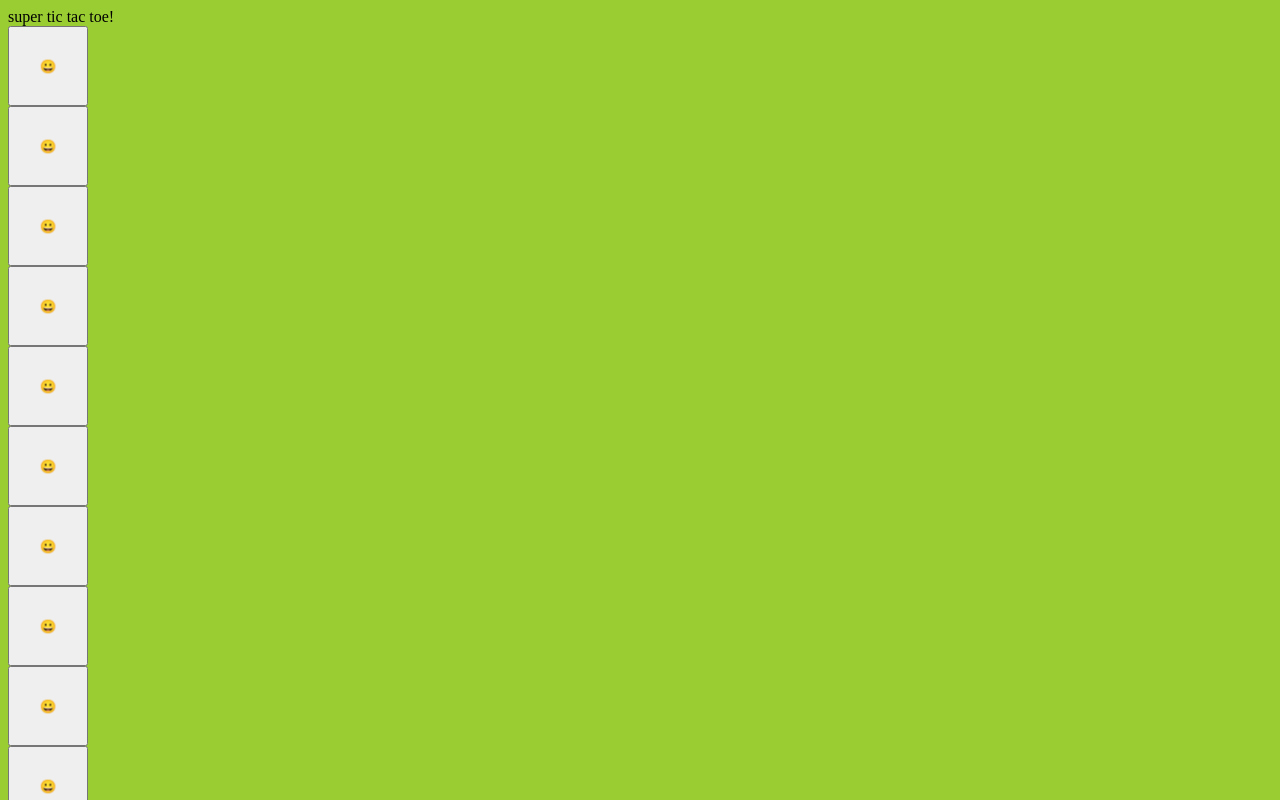
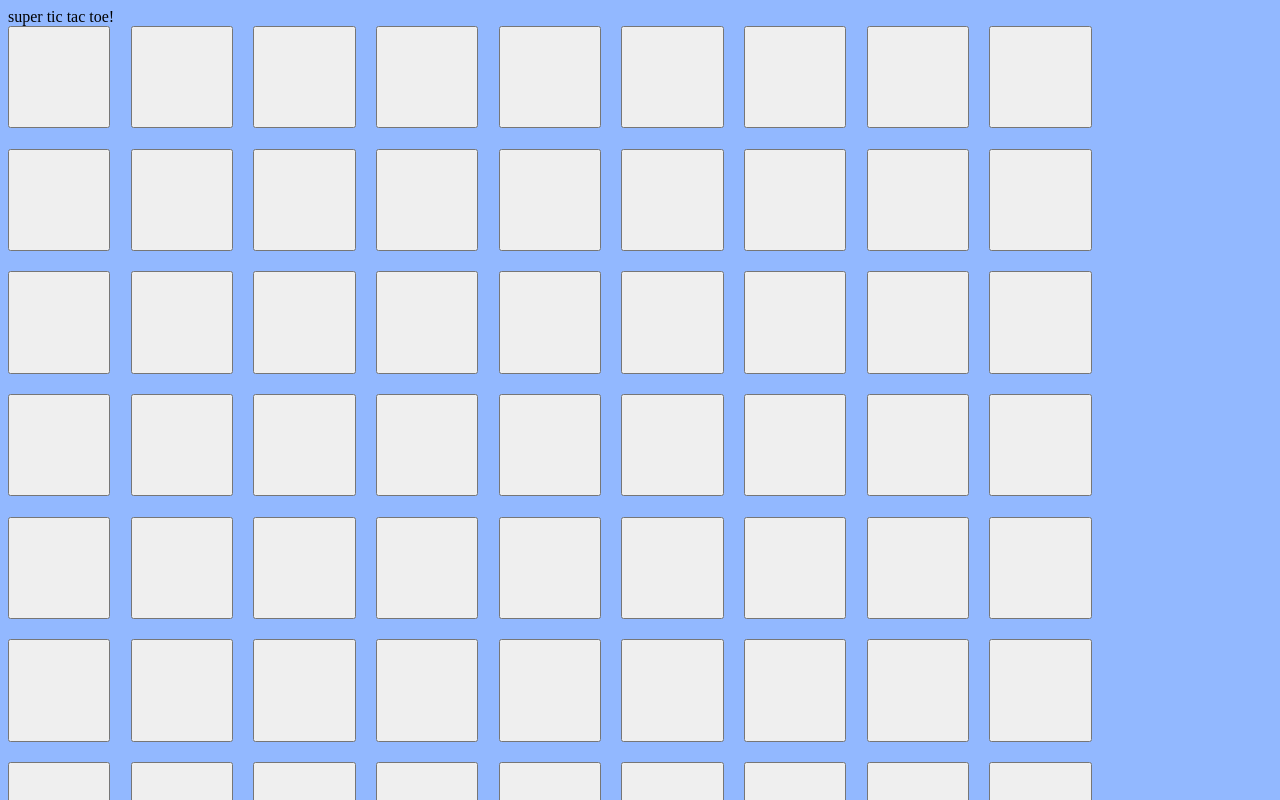
Before and after one commit to haemie/supertictactoe, a React (Vite) app: page / in a window 1280 px wide. Shown: the top 800 px of the page. Built offline with nearby package versions, Linux system fonts and the light colour scheme.

Commit message:
board styling and functional x, o adding

```diff
--- a/src/components/largeboard.jsx
+++ b/src/components/largeboard.jsx
@@ -22,7 +22,8 @@ function Largeboard() {
       mbLayout[i].push(
         <Miniboard
           key={`mb${i}${j}`}
-          currentPlayer
+          currentPlayer={currentPlayer}
+          setCurrentPlayer={setCurrentPlayer}
           className="miniboard"
           miniboardID={i + j}
           marker={lbState[i][j]}
@@ -32,7 +33,7 @@ function Largeboard() {
     }
   }
 
-  return <div className="largeBoardHolder">{mbLayout}</div>;
+  return <div className="largeBoard">{mbLayout}</div>;
 }
 
 export default Largeboard;
--- a/src/components/miniboard.jsx
+++ b/src/components/miniboard.jsx
@@ -1,18 +1,19 @@
 import React, { useState, useEffect } from 'react';
 import Box from './box';
 
-function Miniboard({ currentPlayer, marker, handleWin }) {
+function Miniboard({ currentPlayer, setCurrentPlayer, marker, handleWin }) {
   let miniDimension = 3;
   let initialState = Array(miniDimension)
     .fill(0)
-    .map((e) => Array(miniDimension).fill('😀'));
+    .map((e) => Array(miniDimension).fill(''));
 
   const [mbState, setMbState] = useState(initialState);
 
   function handleClick(row, col) {
     mbState[row][col] = currentPlayer;
     setMbState([...mbState]);
-    console.log(mbState);
+    console.log(currentPlayer);
+    setCurrentPlayer(currentPlayer === 'X' ? 'O' : 'X');
   }
 
   let boxLayout = Array(miniDimension);
@@ -31,7 +32,7 @@ function Miniboard({ currentPlayer, marker, handleWin }) {
     }
   }
 
-  return <>{boxLayout}</>;
+  return <div className="miniBoard">{boxLayout}</div>;
 }
 
 export default Miniboard;
--- a/src/styles.css
+++ b/src/styles.css
@@ -1,13 +1,27 @@
 .box {
-  height: 5rem;
-  width: 5rem;
+  font-size: 4vw;
+  height: 8vw;
+  width: 8vw;
 }
 
 body {
-  background-color: yellowgreen;
+  background-color: rgb(146, 184, 255);
 }
 
-.largeBoardHolder {
+.largeBoard {
   display:grid;
+  grid-template-columns: 1fr 1fr 1fr;
+  gap:1em;
+  width: 85vw;
+  height: 85vw;
+}
 
+.miniBoard {
+  display:grid;
+  grid-template-columns: 1fr 1fr 1fr;
+  gap: 1em;
 }
+
+.miniBoard:hover {
+  background-color: rgb(177, 204, 255);
+}
```
